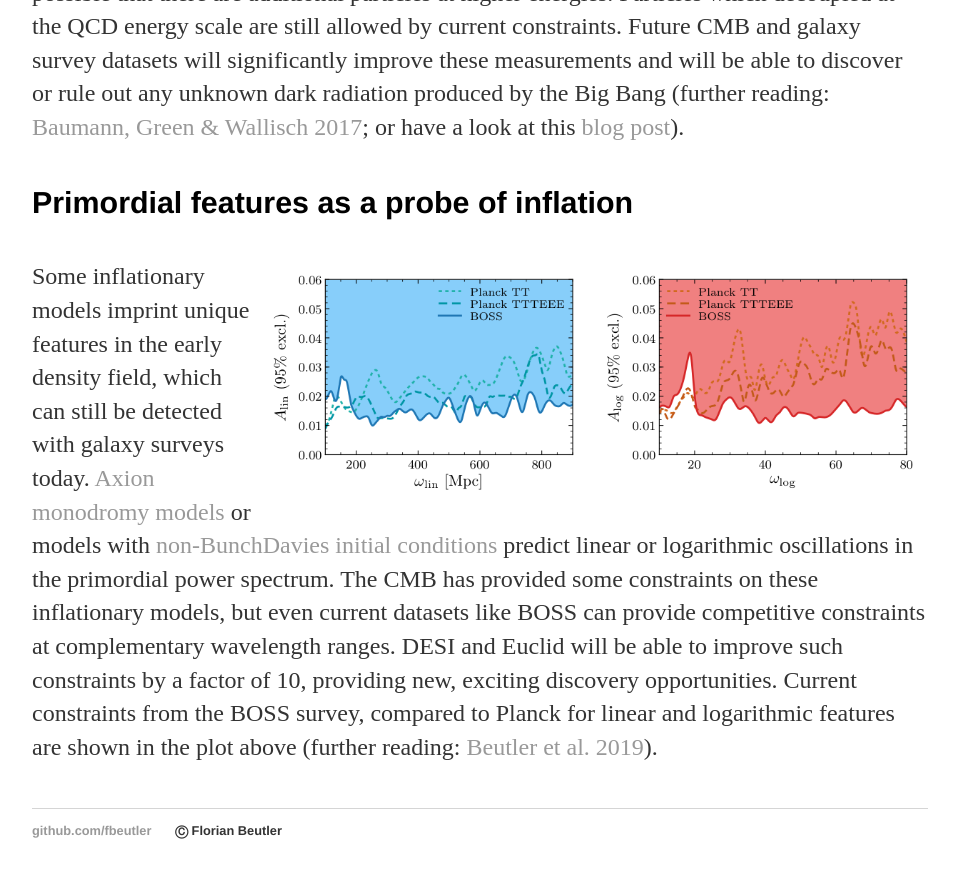
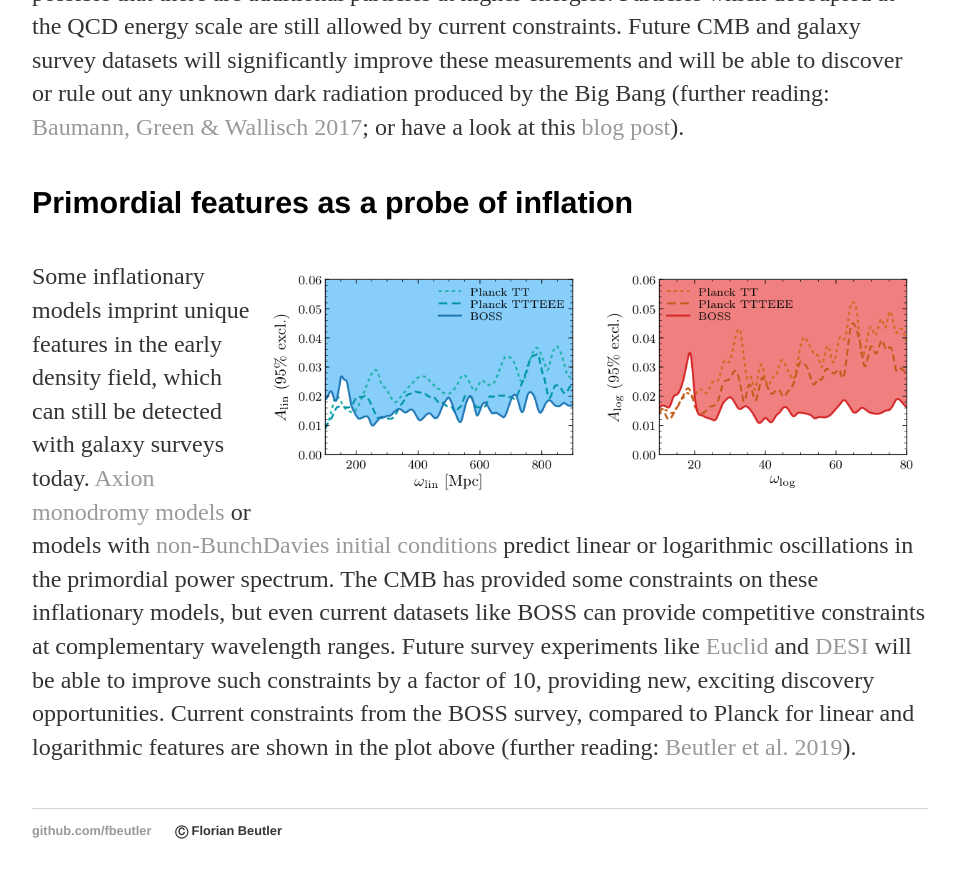
Before and after one commit to fbeutler/fbeutler.github.io, a Jekyll site: the page built from research/projects.html, in a window 1280 px wide and 900 px high, scrolled down 5245 px. Shown: the top 878 px of the window, without its empty margins (160-1115 px from the left). Built offline with Jekyll 4.4.1, drawn with Linux system fonts in a browser that asks for light colours.

Commit message:
Update projects.html

```diff
--- a/research/projects.html
+++ b/research/projects.html
@@ -171,8 +171,11 @@ pattern. Therefore by statistically analyzing the matter distribution in the Uni
       <a href="https://arxiv.org/abs/0803.3085" target="_blank">Axion monodromy models</a> or models with
       <a href="https://arxiv.org/abs/hep-th/0005209" target="_blank">non-BunchDavies initial
       conditions</a> predict linear or logarithmic oscillations in the primordial power spectrum. The CMB has provided some constraints
-      on these inflationary models, but even current datasets like BOSS can provide competitive constraints at complementary wavelength ranges.
-      DESI and Euclid will be able to improve such constraints by a factor of 10, providing new, exciting discovery opportunities. Current
+      on these inflationary models, but even current datasets like BOSS can provide competitive constraints at complementary wavelength
+      ranges.
+      Future survey experiments like <a href="https://www.euclid-ec.org/" targey="_blank">
+      Euclid</a> and <a href="http://desi.lbl.gov/" target="_blank">DESI</a> will be able to improve such constraints by a factor of 10,
+      providing new, exciting discovery opportunities. Current
       constraints from the BOSS survey, compared to Planck for linear and logarithmic features are shown in the plot above (further reading:
       <a href="https://arxiv.org/abs/1906.08758" target="_blank">Beutler et al. 2019</a>).
     </p>
```
